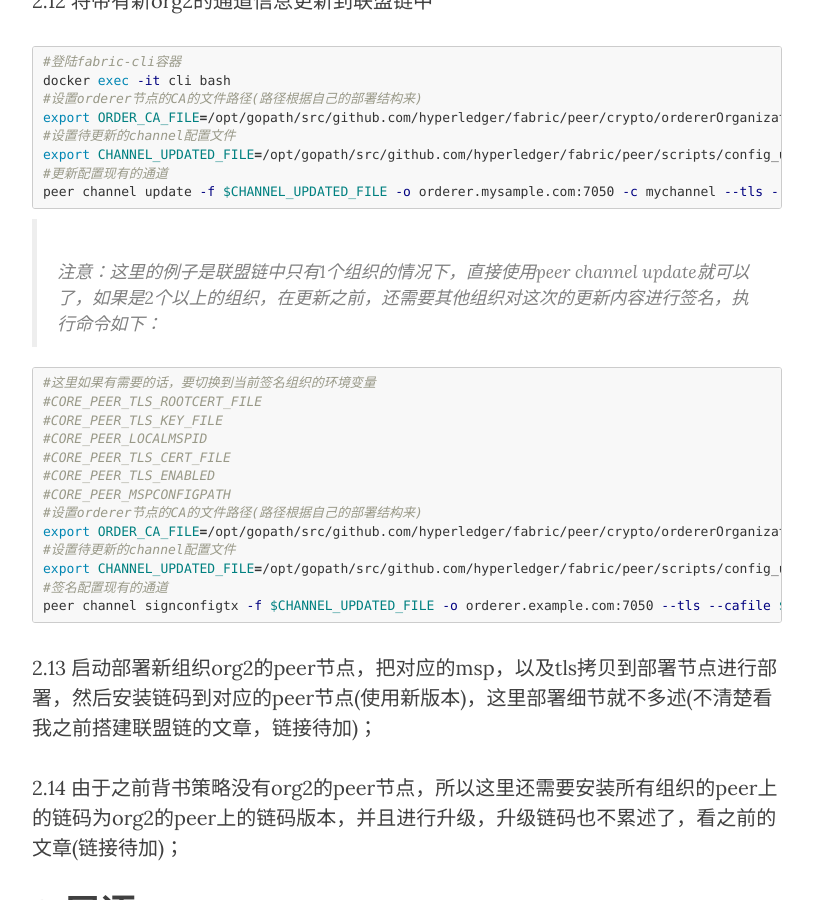
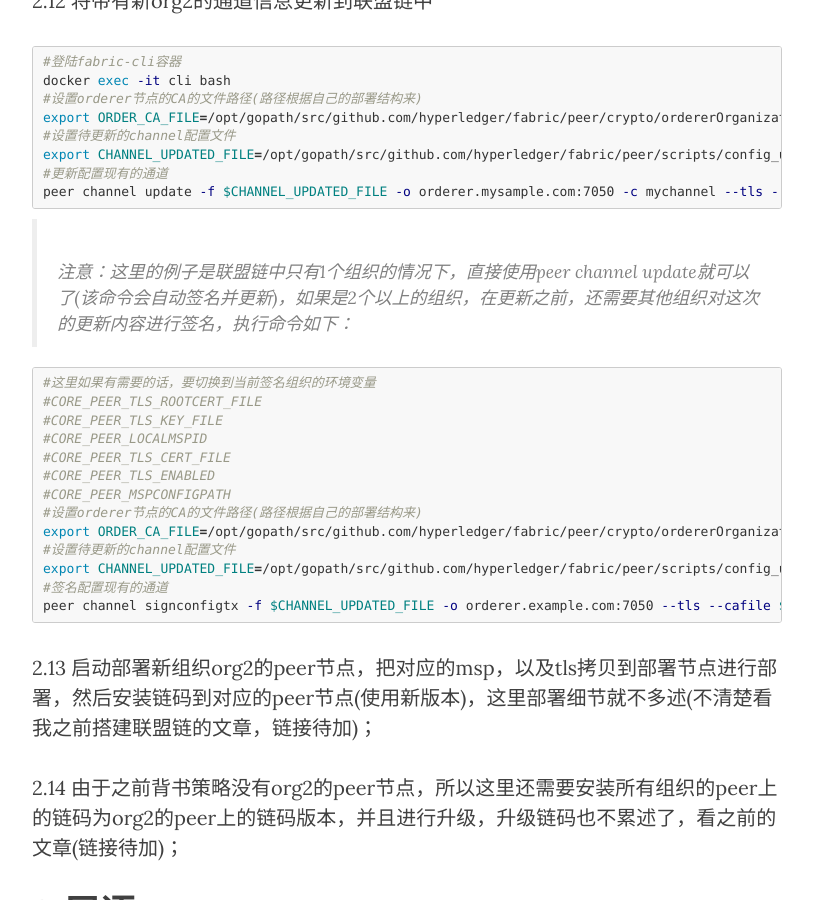
Before and after one commit to ryanwli/ryanwli.github.io, a Jekyll site: the page built from _posts/2018-06-20-add-new-org.md, in a window 1280 px wide and 900 px high, scrolled down 3244 px. Shown: the whole window, without its empty margins (233-1046 px from the left). Built offline with Jekyll 4.4.1, drawn with Linux system fonts in a browser that asks for light colours; nearby versions of some CDN libraries.

Commit message:
补充2组织以上的update的签名流程

````diff
--- a/_posts/2018-06-20-add-new-org.md
+++ b/_posts/2018-06-20-add-new-org.md
@@ -129,7 +129,7 @@ export CHANNEL_UPDATED_FILE=/opt/gopath/src/github.com/hyperledger/fabric/peer/s
 peer channel update -f $CHANNEL_UPDATED_FILE -o orderer.mysample.com:7050 -c mychannel --tls --cafile $ORDER_CA_FILE
 ```
 
-> 注意：这里的例子是联盟链中只有1个组织的情况下，直接使用peer channel update就可以了，如果是2个以上的组织，在更新之前，还需要其他组织对这次的更新内容进行签名，执行命令如下：
+> 注意：这里的例子是联盟链中只有1个组织的情况下，直接使用peer channel update就可以了(该命令会自动签名并更新)，如果是2个以上的组织，在更新之前，还需要其他组织对这次的更新内容进行签名，执行命令如下：
 
 ```bash
 #这里如果有需要的话，要切换到当前签名组织的环境变量
````
